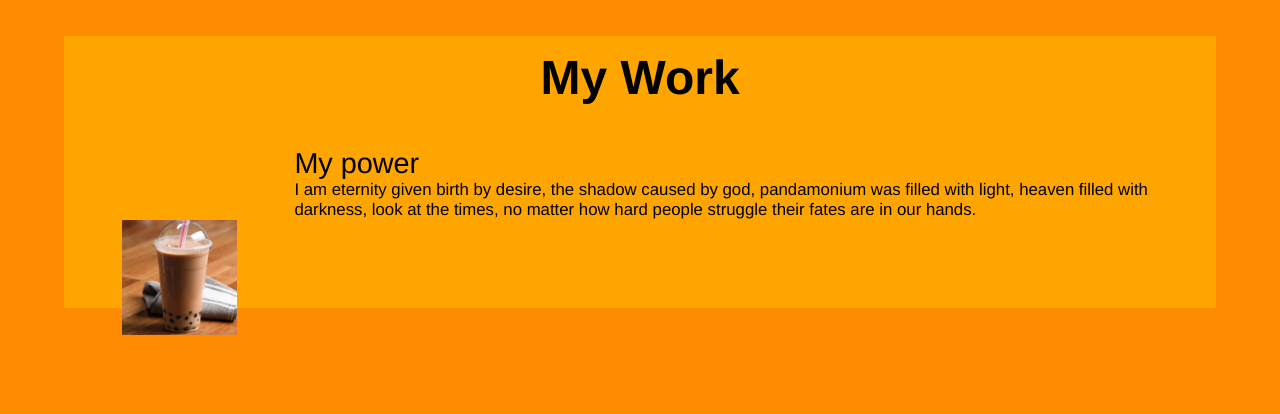
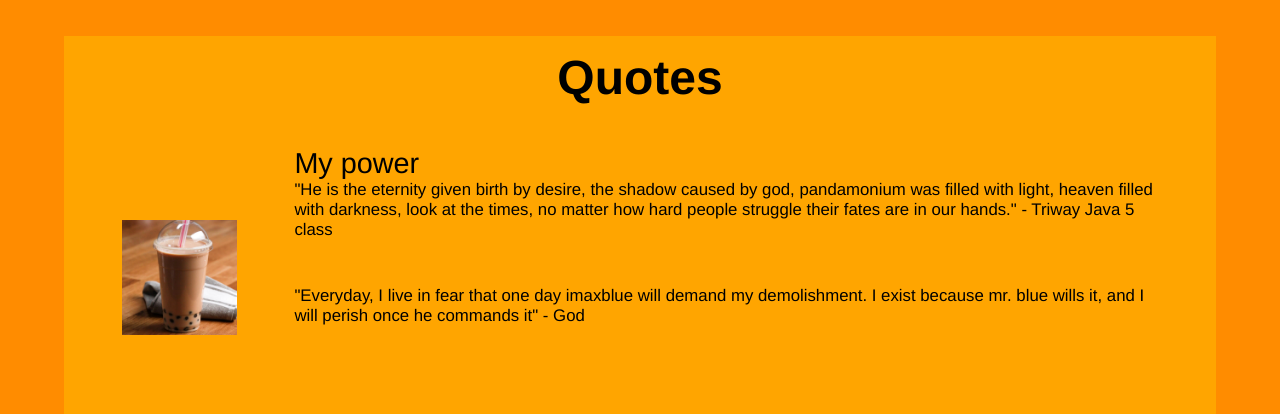
Before and after one commit to PopeBlue/PopeBlue.github.io, a plain HTML site: page index.html in a window 1280 px wide. Shown: the part 1189-1603 px from the top of the page. Before the commit the page ends 1524 px from the top, so only its background shows below. Drawn offline with Linux system fonts and the light colour scheme.

Commit message:
Update index.html

```diff
--- a/index.html
+++ b/index.html
@@ -42,19 +42,20 @@
 		<br>
 		<br>
 		<br>
-		<iframe width="400" height="300" src="https://www.youtube.com/embed/X-cfWM0BC_4" frameborder="0" allow="accelerometer; autoplay; encrypted-media; gyroscope; picture-in-picture" allowfullscreen></iframe>
+		<iframe width="420" height="300" src="https://www.youtube.com/embed/X-cfWM0BC_4" frameborder="0" allow="accelerometer; autoplay; encrypted-media; gyroscope; picture-in-picture" allowfullscreen></iframe>
 	</section>
 </div>
 <br>
 <div>
 	<section id="work" href="work.html">
 		<br>
-		<h4>My Work</h4 id="work">
+		<h4>Quotes</h4 id="work">
 		<img src="dab.jpg" id="workIcon" href="work.html"><br>
 		<br>
 		<br>
 		<p id="workSub">My power</p>
-		<p id="desc">I am eternity given birth by desire, the shadow caused by god, pandamonium was filled with light, heaven filled with darkness, look at the times, no matter how hard people struggle their fates are in our hands.</p>
+		<p id="desc">"He is the eternity given birth by desire, the shadow caused by god, pandamonium was filled with light, heaven filled with darkness, look at the times, no matter how hard people struggle their fates are in our hands." - Triway Java 5 class</p>
+		<p id="desc">"Everyday, I live in fear that one day imaxblue will demand my demolishment. I exist because mr. blue wills it, and I will perish once he commands it" - God</p>
 		<br>
 		<br>
 		<br>
```
